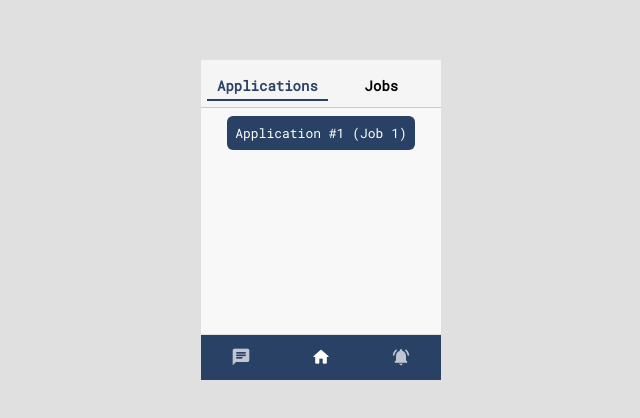
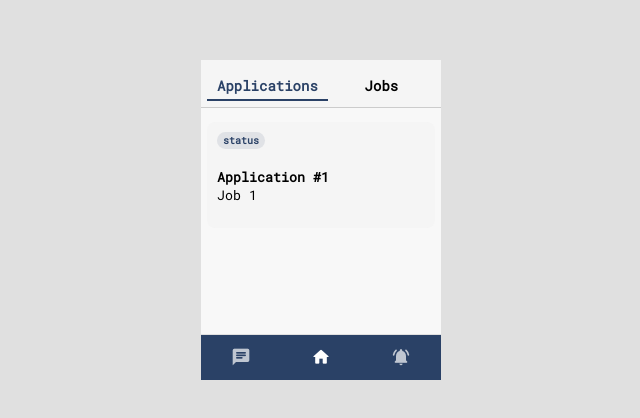
Before and after one commit to mch-cloudmosa-team4/mch-2025-cloudmosa, a Vue app in the folder frontend/: page /dashboard in a window 1280 px wide. Shown: the part 180-598 px from the top of the page, without its empty margins (319-959 px from the left). Built offline with nearby package versions, Linux system fonts and the light colour scheme; sample sign-in values are in the browser's storage.

Commit message:
Formatting

```diff
--- a/frontend/src/views/ApplicationList.vue
+++ b/frontend/src/views/ApplicationList.vue
@@ -1,8 +1,17 @@
 <template>
   <main>
-    <ul class="application-list">
+    <ul class="job-list">
       <li v-for="a in myApplications" :key="a.id">
-        <button @click="goDetail(a.id)">Application #{{ a.id }} (Job {{ a.job_id }})</button>
+        <button class="job-btn" @click="goDetail(a.id)">
+          <div class="application-header">
+            <span class="application-type">status</span>
+          </div>
+          <div class="job-info">
+            <p>
+              <strong>Application #{{ a.id }}</strong><br />Job {{ a.job_id }}
+            </p>
+          </div>
+        </button>
       </li>
     </ul>
   </main>
@@ -24,7 +33,9 @@ onMounted(async () => {
 })
 
 // 只取 applicant_id = 我的 application
-const myApplications = computed(() => applications.value.filter((a) => a.applicant_id === myId))
+const myApplications = computed(() =>
+  applications.value.filter((a) => a.applicant_id === myId)
+)
 
 function goDetail(id) {
   router.push(`/application/${id}`)
@@ -32,36 +43,100 @@ function goDetail(id) {
 </script>
 
 <style scoped>
-.title {
-  font-size: 16px;
-  font-weight: bold;
-  margin: 12px 0;
-  text-align: center;
+.filters {
+  position: sticky;
+  top: 0;
+  background: none;
+  padding: 8px;
+  display: flex;
+  flex-direction: column;
+  gap: 6px;
+  z-index: 10;
 }
 
-.application-list {
-  align-items: center;
-  list-style: none;
-  padding: 0;
-  margin: 0;
-  display: flex;
-  flex-direction: column;
-  gap: 8px;
+.search-box {
+  padding: 6px;
+  border: 1px solid #ccc;
+  border-radius: 50px;
+  font-size: 13px;
+  width: 80%;
 }
 
-.application-list button {
-  margin-top: 8px;
+.filter-select {
+  width: 85%;
+  padding: 6px;
+  border: 1px solid #ccc;
+  border-radius: 4px;
+  font-size: 13px;
+  background: #f9f9f9;
+}
+
+.job-btn {
   width: 100%;
-  padding: 8px;
+  justify-content: space-between;
+  align-items: center;
+  padding: 10px;
   border: none;
-  border-radius: 6px;
-  background: rgb(42, 65, 102);
-  color: white;
-  font-size: 13px;
+  border-radius: 8px;
+  background: #f5f5f5;
   cursor: pointer;
 }
 
-.application-list button:hover {
-  background: rgb(80, 110, 160);
+.job-btn:hover,
+.job-btn:focus {
+  background: #dbe3f5;
+}
+
+.job-info {
+  display: flex;
+  flex-direction: column;
+  align-items: flex-start;
+  text-align: left;
+}
+
+.create-btn {
+  position: sticky;
+  bottom: 10px;
+  left: 175px;
+
+  display: flex;
+  align-items: center;
+  justify-content: center;
+
+  width: 40px;
+  height: 40px;
+  border-radius: 50%;
+  border: none;
+  background: rgb(255, 193, 7);
+  color: black;
+  font-size: 20px;
+  cursor: pointer;
+  box-shadow: 0 2px 5px rgba(0,0,0,0.3);
+  flex-shrink: 0;       /* ⭐ 避免被 flex 壓扁 */
+}
+.create-btn:hover {
+  background: rgb(255, 170, 0);
+}
+
+.job-list {
+  list-style-type: none;
+  padding-left: 6px;
+  margin-right: 6px;
+}
+
+.application-header {
+  display: flex;
+  justify-content: space-between;
+  align-items: center;
+  margin-bottom: 6px;
+}
+
+.application-type {
+  font-size: 10px;
+  font-weight: bold;
+  color: rgb(42, 65, 102);
+  background: rgba(42, 65, 102, 0.1);
+  padding: 2px 6px;
+  border-radius: 12px;
 }
 </style>
--- a/frontend/src/views/JobList.vue
+++ b/frontend/src/views/JobList.vue
@@ -100,6 +100,7 @@ function goToCreate() {
 }
 
 .job-info {
+  margin-top: 16px;
   display: flex;
   flex-direction: column;
   align-items: flex-start;
--- a/frontend/src/views/MyJobList.vue
+++ b/frontend/src/views/MyJobList.vue
@@ -3,6 +3,9 @@
     <ul class="job-list">
       <li v-for="j in jobs" :key="j.id">
         <button class="job-btn" @click="goJob(j.id)">
+          <div class="job-header">
+            <span class="job-type">status</span>
+          </div>
           <div class="job-info">
             <p>
               <strong>{{ j.title }}</strong
@@ -72,7 +75,6 @@ function goToCreate() {
 
 .job-btn {
   width: 100%;
-  display: flex;
   justify-content: space-between;
   align-items: center;
   padding: 10px;
@@ -122,4 +124,19 @@ function goToCreate() {
   padding-left: 6px;
   margin-right: 6px;
 }
+.job-header {
+  display: flex;
+  justify-content: space-between;
+  align-items: center;
+  margin-bottom: 6px;
+}
+
+.job-type {
+  font-size: 10px;
+  font-weight: bold;
+  color: rgb(42, 65, 102);
+  background: rgba(42, 65, 102, 0.1);
+  padding: 2px 6px;
+  border-radius: 12px;
+}
 </style>
```
